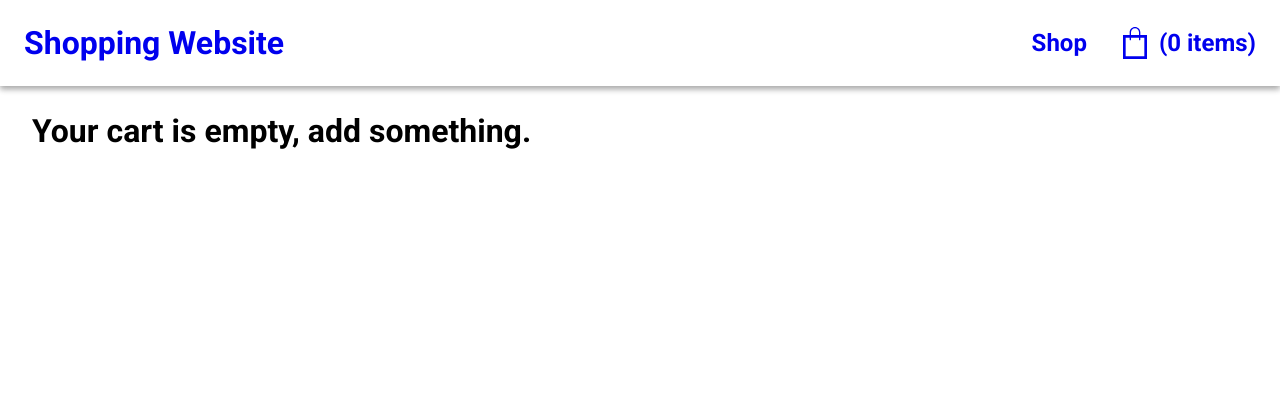
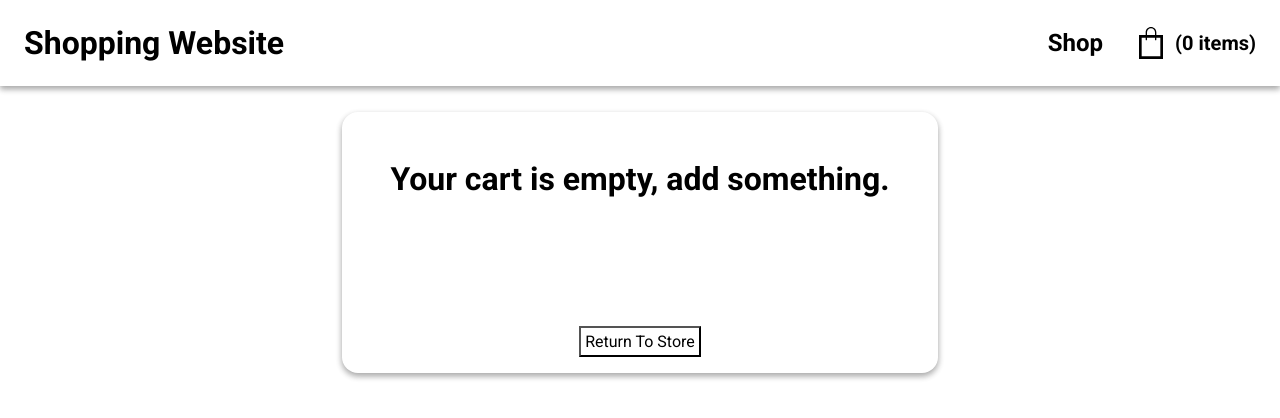
Before and after one commit to itsalexi/Shopping-Website, a React (Create React App) app: page /cart in a window 1280 px wide. Shown: the top 418 px of the page. Built offline with nearby package versions, Linux system fonts and the light colour scheme.

Commit message:
shopping cart done

```diff
--- a/src/App.js
+++ b/src/App.js
@@ -9,6 +9,7 @@ import { useEffect, useState } from 'react';
 const App = () => {
     const [cart, setCart] = useState([]);
     const [quantity, setQuantity] = useState(0);
+    const [cartValue, setCartValue] = useState(0);
 
     const addQuantity = (id) => {
         const currentCart = [...cart];
@@ -17,6 +18,18 @@ const App = () => {
         setQuantity(quantity + 1);
         setCart(currentCart);
     };
+
+    useEffect(() => {
+        let newCartValue = cart.reduce(
+            (n, { amount, price }) => n + amount * price,
+            0
+        );
+        setCartValue(newCartValue);
+    }, [cart]);
+
+    useEffect(() => {
+        console.log(cartValue);
+    }, [cartValue]);
 
     const removeQuantity = (id) => {
         const currentCart = [...cart];
@@ -51,6 +64,7 @@ const App = () => {
                 id: item.id,
                 name: item.title,
                 price: item.price,
+                img: item.images[0],
                 amount: 1,
             };
             newCart = currentCart.concat(newCartItem);
@@ -72,6 +86,7 @@ const App = () => {
                             addItem={addQuantity}
                             removeItem={removeQuantity}
                             cart={cart}
+                            cartValue={cartValue}
                         />
                     }
                 ></Route>
--- a/src/components/Nav.css
+++ b/src/components/Nav.css
@@ -25,16 +25,19 @@
 }
 
 .btn-cart {
+    width: 100%;
+    flex: 2;
+}
+
+.btn-cart a {
     display: flex;
     gap: 0.5em;
-    background: none;
-    border: none;
     cursor: pointer;
     align-items: center;
 }
 
 .quantity-text {
-    font-size: 1.5em;
+    font-size: 1.25em;
 }
 
 .shop-btn {
--- a/src/components/Nav.js
+++ b/src/components/Nav.js
@@ -13,22 +13,22 @@ const Nav = (props) => {
                 </div>
                 <div className="navbar-right">
                     <Link to="/shop">
-                        <li className='shop-btn'>Shop</li>
+                        <li className="shop-btn">Shop</li>
                     </Link>
-                    <Link to="/cart">
-                        <div className="btn-cart">
+                    <div className="btn-cart">
+                        <Link to="/cart">
                             <svg
                                 xmlns="http://www.w3.org/2000/svg"
+                                height="32"
                                 width="32"
-                                height="32"
                                 viewBox="0 0 24 24"
                                 fill="currentColor"
                             >
                                 <path d="M16 6v-2c0-2.209-1.791-4-4-4s-4 1.791-4 4v2h-5v18h18v-18h-5zm-7-2c0-1.654 1.346-3 3-3s3 1.346 3 3v2h-6v-2zm10 18h-14v-14h3v1.5c0 .276.224.5.5.5s.5-.224.5-.5v-1.5h6v1.5c0 .276.224.5.5.5s.5-.224.5-.5v-1.5h3v14z"></path>
                             </svg>
                             <p className="quantity-text">({quantity} items)</p>
-                        </div>
-                    </Link>
+                        </Link>
+                    </div>
                 </div>
             </ul>
         </div>
--- a/src/index.css
+++ b/src/index.css
@@ -9,4 +9,5 @@
 
 a {
     text-decoration: none;
+    color: black;
 }
--- a/src/pages/Shop.css
+++ b/src/pages/Shop.css
@@ -1,7 +1,6 @@
 .shopping-container,
 .item-container,
 .cart-container {
-    min-height: 100vh;
     padding: 2em;
     padding-top: 7em;
 }
@@ -26,7 +25,7 @@
 
 .store-item {
     height: 100%;
-    width: 300px;
+    max-width: 300px;
     box-shadow: rgba(0, 0, 0, 0.24) 0px 3px 8px;
     border-radius: 1em;
 }
@@ -42,3 +41,28 @@
     padding: 1em;
     color: black;
 }
+
+@media (max-width: 550px) {
+    .home-container,
+    .shopping-container,
+    .cart-container {
+        padding-top: 9em;
+    }
+
+    .shopping-container {
+        flex-direction: column;
+        padding-top: 12em;
+        align-items: center;
+        gap: 2em;
+    }
+
+    .category-container {
+        align-items: center;
+        gap: 2em;
+    }
+
+    .categories,
+    .current-category {
+        text-align: center;
+    }
+}
--- a/src/pages/ShoppingCart.css
+++ b/src/pages/ShoppingCart.css
@@ -0,0 +1,89 @@
+.cart-container {
+    display: flex;
+    justify-content: center;
+}
+
+.cart {
+    display: flex;
+    flex-direction: column;
+    box-shadow: rgba(0, 0, 0, 0.16) 0px 3px 6px, rgba(0, 0, 0, 0.23) 0px 3px 6px;
+    gap: 2em;
+    padding: 1em;
+    border-radius: 1em;
+    align-items: center;
+}
+
+.cart-item {
+    display: flex;
+    padding: 2em;
+    border-bottom: 1px solid black;
+    gap: 5em;
+    align-items: center;
+    width: 100%;
+}
+
+.cart-item-image {
+    max-width: 10em;
+    box-shadow: rgba(0, 0, 0, 0.16) 0px 3px 6px, rgba(0, 0, 0, 0.23) 0px 3px 6px;
+}
+
+.quantity-selector {
+    display: flex;
+    flex-direction: column;
+    align-items: center;
+}
+
+.quantity-btn {
+    font-size: 2em;
+    border: none;
+    background: none;
+}
+
+.cart-item-info {
+    display: flex;
+    flex-direction: column;
+    gap: 1em;
+}
+
+.cart-item-name {
+    font-size: 1.25em;
+    font-weight: bold;
+}
+
+.cart-item-price {
+    font-size: 1em;
+}
+
+.cart-warning {
+    padding: 1em;
+    margin-bottom: 2em;
+    text-align: center;
+}
+
+.cart-value {
+    font-size: 1.5em;
+}
+
+.return-button,
+.checkout-button {
+    padding: 0.25em;
+    background: none;
+    font-size: 1em;
+}
+
+.return-button:hover,
+.checkout-button:hover {
+    background-color: rgb(236, 230, 230);
+    color: white;
+    transition: all 0.2s;
+    cursor: pointer;
+}
+
+@media (max-width: 550px) {
+    html {
+        font-size: 50%;
+    }
+    .cart-item-image {
+        max-width: 12em;
+    }
+}
--- a/src/pages/ShoppingCart.js
+++ b/src/pages/ShoppingCart.js
@@ -1,33 +1,73 @@
 import './ShoppingCart.css';
-
+import { Link } from 'react-router-dom';
 const ShoppingCart = (props) => {
-    const { cart, addItem, removeItem } = props;
+    const { cartValue, cart, addItem, removeItem } = props;
 
     if (cart.length !== 0) {
-        console.log('show up');
         return (
             <div className="cart-container">
+                <div className="cart">
+                    <h1>Your Cart</h1>
                     {cart.map((cartItem) => {
                         return (
                             <div key={cartItem.id} className="cart-item">
-                            <h1>{cartItem.name}</h1>
+                                <img
+                                    className="cart-item-image"
+                                    src={cartItem.img}
+                                    alt=""
+                                />
+                                <div className="cart-item-info">
+                                    <p className="cart-item-name">
+                                        {cartItem.name}
+                                    </p>
+                                    <p className="cart-item-price">
+                                        ${cartItem.price}.00
+                                    </p>
+                                </div>
+
+                                <div className="quantity-selector">
+                                    <button
+                                        className="quantity-btn"
+                                        onClick={() => addItem(cartItem.id)}
+                                    >
+                                        +
+                                    </button>
                                     <h1>{cartItem.amount}</h1>
-                            <h1>{cartItem.price}</h1>
-                            <button onClick={() => addItem(cartItem.id)}>
-                                ADD ITEM
+
+                                    <button
+                                        className="quantity-btn"
+                                        onClick={() => removeItem(cartItem.id)}
+                                    >
+                                        -
                                     </button>
-                            <button onClick={() => removeItem(cartItem.id)}>
-                                REMOVE ITEM
-                            </button>
+                                </div>
                             </div>
                         );
                     })}
+                    <p className="cart-value">Total: ${cartValue}.00</p>
+                    <button
+                        onClick={() => alert('Thanks for shopping!')}
+                        className="checkout-button"
+                    >
+                        <Link to="/">Checkout</Link>
+                    </button>
+                    <button className="return-button">
+                        <Link to="/shop">Return To Store</Link>
+                    </button>
+                </div>
             </div>
         );
     } else {
         return (
             <div className="cart-container">
-                <h1>Your cart is empty, add something.</h1>
+                <div className="cart">
+                    <h1 className="cart-warning">
+                        Your cart is empty, add something.
+                    </h1>
+                    <button className="return-button">
+                        <Link to="/shop">Return To Store</Link>
+                    </button>
+                </div>
             </div>
         );
     }
```
Lines whose indentation alone changed are shown as unchanged.
